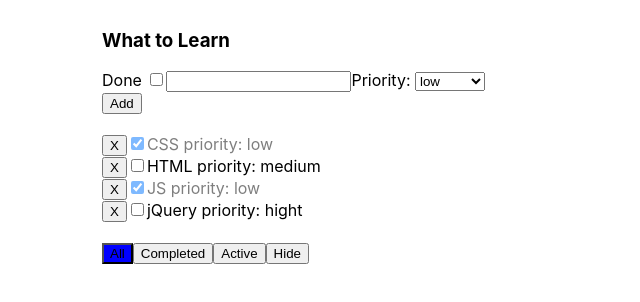
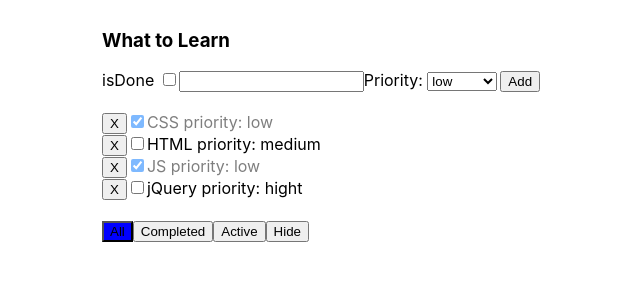
Before and after one commit to AlexandrDubiaga/TodoList, a React (Create React App) app: page / in a window 1280 px wide. Shown: the top 302 px of the page, without its empty margins (298-938 px from the left). Built offline with nearby package versions, Linux system fonts and the light colour scheme.

Commit message:
first commitddddwddу

```diff
--- a/src/App.css
+++ b/src/App.css
@@ -41,4 +41,10 @@ input{
 }
 .form{
     display: inline-block;
+    margin-right: 3px;
 }
+.formAdd{
+    display: inline-block;
+    margin-right: 3px;
+
+}
--- a/src/App.js
+++ b/src/App.js
@@ -23,7 +23,7 @@ class App extends React.Component {
             if (t !== task) {
                 return t;
             } else {
-                return {...t, title:obj.title, priority: obj.priority}
+                return {...t, title:obj.title, isDone:obj.isDone, priority: obj.priority}
             }
         })
         this.setState({
--- a/src/OneTask.jsx
+++ b/src/OneTask.jsx
@@ -14,8 +14,9 @@ class OneTask extends React.Component {
 
     updateTask = (obj) => {
         let newtask = {
-            title: obj.currentTarget[0].value,
-            priority: obj.currentTarget[1].value
+            isDone:obj.currentTarget[0].value,
+            title: obj.currentTarget[1].value,
+            priority: obj.currentTarget[2].value
         }
         this.props.changeTask(this.props.tasks, newtask)
     }
@@ -53,6 +54,7 @@ class OneTask extends React.Component {
 
                     <div>
                         <form onChange={this.updateTask} className="form">
+                            isDone<input className={isDoneTask} type="checkbox" checked={this.props.tasks.isDone ? true : false}/>
                             <span className={`${colorSpan} ${isDoneTask}`}><input value={this.props.tasks.title}/>Priority:
                                 <select value={this.props.tasks.priority}>{this.state.priority.map((priority, idx) => <option key={idx}>{priority}</option>)}</select>
 </span>
--- a/src/TodoListHeader.jsx
+++ b/src/TodoListHeader.jsx
@@ -55,8 +55,8 @@ class TodoListHeader extends React.Component {
             <div className="todoList-header">
                 <h3 className="todoList-header__title">What to Learn</h3>
                 <div className="todoList-newTaskForm">
-                    <form onChange={this.onUdateInput}>
-                        Done <input checked={this.state.isCheckedDoneTask ? true : false} type="checkbox"
+                    <form onChange={this.onUdateInput} className="formAdd">
+                        isDone <input checked={this.state.isCheckedDoneTask ? true : false} type="checkbox"
                                     name="checked"/>
                         <input className={this.state.error ? 'error' : ''} type="text" value={this.state.inputValue} name="name"/>
                         Priority: <select>{this.state.priority.map((priority, idx) => <option key={idx}>{priority}</option>)}</select>
```
